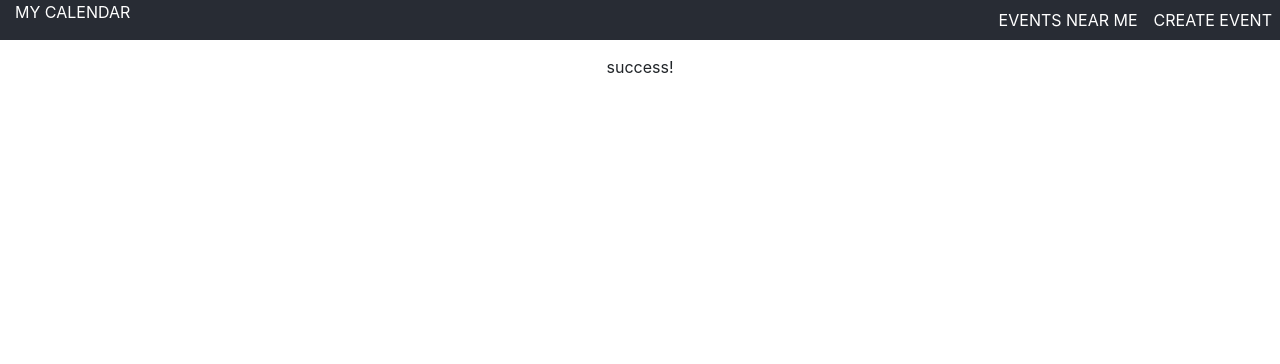
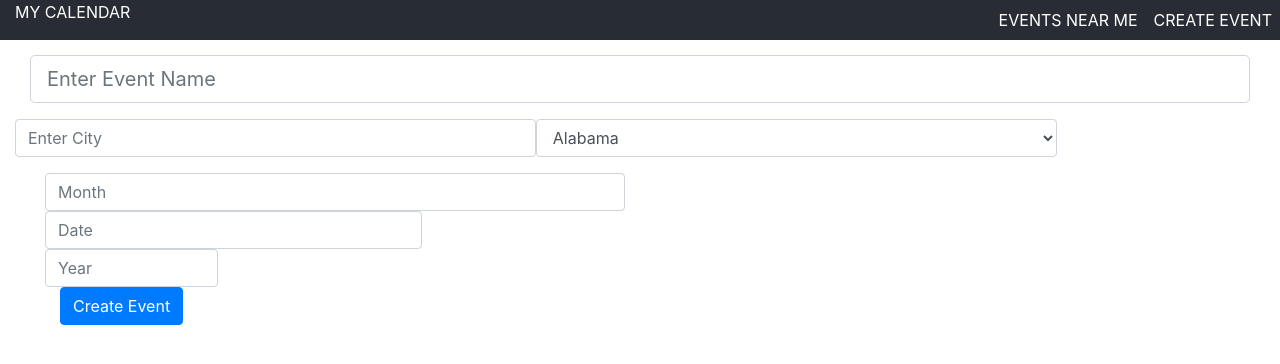
Before and after one commit to kthib16/react-calendar-app, a React (Create React App) app: page /add-event in a window 1280 px wide. Shown: the top 364 px of the page. Built offline with nearby package versions, Linux system fonts and the light colour scheme; no server answers; the database is empty.

Commit message:
Updates Create Event

```diff
--- a/package.json
+++ b/package.json
@@ -1,5 +1,5 @@
 {
-  "name": "react-puppies-app",
+  "name": "react-calendar-app",
   "version": "0.1.0",
   "private": true,
   "dependencies": {
--- a/src/App.js
+++ b/src/App.js
@@ -3,7 +3,7 @@ import './App.css';
 import React from 'react';
 import { Switch, Route, NavLink } from 'react-router-dom';
 import { initializeApp } from 'firebase/app';
-import { getFirestore, collection, getDocs} from 'firebase/firestore';
+import { getFirestore, collection, getDocs, addDoc } from 'firebase/firestore';
 import Home from './pages/Home';
 import CreateEvent from './pages/CreateEvent';
 import NearbyEvents from './pages/NearbyEvents';
@@ -55,6 +55,12 @@ getEvents = async () => {
   })
 }
 
+createEvent = async newEvent => {
+  const eventsCollection = collection(db, 'Events');
+  await addDoc(eventsCollection, newEvent);
+  this.getEvents();
+}
+
 render(){
   return (
     <div className="App">
@@ -73,7 +79,7 @@ render(){
           <Home events={this.state.events} />
         </Route>
         <Route exact path='/add-event'>
-          <CreateEvent />
+          <CreateEvent createEvent={this.createEvent} />
         </Route>
         <Route exact path='/events-near-me'>
           <NearbyEvents />
--- a/src/pages/CreateEvent.js
+++ b/src/pages/CreateEvent.js
@@ -4,108 +4,106 @@ export default class CreateEvent extends Component {
   state = {
   }
 
-// handleChange = e =>{
-//   this.setState({
-//     [e.target.name]: e.target.value
-//   })
-// }
-//
-// handleSubmit = e => {
-//   e.preventDefault();
-//   const newEventObj = {
-//     date: parseInt(this.state.date),
-//     month: this.state.month,
-//     year: parseInt(this.state.year),
-//     eventName: this.state.eventName,
-//     guestsAttending: this.props.userName,
-//     isGoing: true,
-//     locationCity: this.state.locationCity,
-//     locationState: this.state.locationState
-//   }
-//
-//   this.props.createEvent(newEventObj);
-// }
+handleChange = e =>{
+  this.setState({
+    [e.target.name]: e.target.value
+  })
+}
+
+handleSubmit = e => {
+  e.preventDefault();
+  const newEventObj = {
+    date: parseInt(this.state.date),
+    month: this.state.month,
+    year: parseInt(this.state.year),
+    eventName: this.state.eventName,
+    isGoing: true,
+    locationCity: this.state.locationCity,
+    locationState: this.state.locationState
+  }
+
+  this.props.createEvent(newEventObj);
+}
 
 
   render() {
     return(
-      // <main>
-      // <form className="g-3">
-      //   <div className="mb-3">
-      //     <input /*onChange={this.handleChange}*/ value={this.state.eventName} name="eventName" placeholder="Enter Event Name" className="form-control form-control-lg"/>
-      //   </div>
-      //   <div className="row form-group mb-3">
-      //     <input /*onChange={this.handleChange}*/ value={this.state.locationCity} name="locationCity" type="text" placeholder="Enter City" className="form-control col-md-5 float-left" />
-      //     <select /*onChange={this.handleChange}*/ name="locationState" placeholder="Select State" className="form-control col-md-5 float-right">
-      //             <option>Alabama</option>
-      //             <option>Alaska</option>
-      //             <option>Arizona</option>
-      //             <option>Arkansas</option>
-      //             <option>California</option>
-      //             <option>Colorado</option>
-      //             <option>Connecticut</option>
-      //             <option>Delaware</option>
-      //             <option>Florida</option>
-      //             <option>Georgia</option>
-      //             <option>Hawaii</option>
-      //             <option>Idaho</option>
-      //             <option>Illinois</option>
-      //             <option>Indiana</option>
-      //             <option>Iowa</option>
-      //             <option>Kansas</option>
-      //             <option>Kentucky</option>
-      //             <option>Louisiana</option>
-      //             <option>Maine</option>
-      //             <option>Maryland</option>
-      //             <option>Massachusetts</option>
-      //             <option>Michigan</option>
-      //             <option>Minnesota</option>
-      //             <option>Mississippi</option>
-      //             <option>Missouri</option>
-      //             <option>Montana</option>
-      //             <option>Nebraska</option>
-      //             <option>Nevada</option>
-      //             <option>New Hampshire</option>
-      //             <option>New Jersey</option>
-      //             <option>New Mexico</option>
-      //             <option>New York</option>
-      //             <option>North Carolina</option>
-      //             <option>North Dakota</option>
-      //             <option>Ohio</option>
-      //             <option>Oklahoma</option>
-      //             <option>Oregon</option>
-      //             <option>Pennsylvania</option>
-      //             <option>Rhode Island</option>
-      //             <option>South Carolina</option>
-      //             <option>South Dakota</option>
-      //             <option>Tennessee</option>
-      //             <option>Texas</option>
-      //             <option>Utah</option>
-      //             <option>Vermont</option>
-      //             <option>Virginia</option>
-      //             <option>Washington</option>
-      //             <option>West Virginia</option>
-      //             <option>Wisconsin</option>
-      //             <option>Wyoming</option>
-      //     </select>
-      //
-      //   </div>
-      //   <div className="col-md-6">
-      //     <input /*onChange={this.handleChange}*/ value={this.state.month} name="month" placeholder="Month" className="form-control"/>
-      //   </div>
-      //   <div className="col-md-4">
-      //     <input /*onChange={this.handleChange}*/ value={this.state.date} name="date" placeholder="Date" className="form-control" />
-      //   </div>
-      //   <div className="col-md-2">
-      //     <input /*onChange={this.handleChange}*/ value={this.state.year} name="year" placeholder="Year" className="form-control"/>
-      //   </div>
-      //   <div className="row col-12 float-right">
-      //   <button /*onClick={this.handleSubmit}*/ type="submit" className="btn btn-primary">Create Event</button>
-      //   </div>
-      //   </form>
-      //
-      //   </main>
-      <p>success!</p>
+      <main>
+      <form className="g-3">
+        <div className="mb-3">
+          <input onChange={this.handleChange} value={this.state.eventName} name="eventName" placeholder="Enter Event Name" className="form-control form-control-lg"/>
+        </div>
+        <div className="row form-group mb-3">
+          <input onChange={this.handleChange} value={this.state.locationCity} name="locationCity" type="text" placeholder="Enter City" className="form-control col-md-5 float-left" />
+          <select onChange={this.handleChange} name="locationState" placeholder="Select State" className="form-control col-md-5 float-right">
+                  <option>Alabama</option>
+                  <option>Alaska</option>
+                  <option>Arizona</option>
+                  <option>Arkansas</option>
+                  <option>California</option>
+                  <option>Colorado</option>
+                  <option>Connecticut</option>
+                  <option>Delaware</option>
+                  <option>Florida</option>
+                  <option>Georgia</option>
+                  <option>Hawaii</option>
+                  <option>Idaho</option>
+                  <option>Illinois</option>
+                  <option>Indiana</option>
+                  <option>Iowa</option>
+                  <option>Kansas</option>
+                  <option>Kentucky</option>
+                  <option>Louisiana</option>
+                  <option>Maine</option>
+                  <option>Maryland</option>
+                  <option>Massachusetts</option>
+                  <option>Michigan</option>
+                  <option>Minnesota</option>
+                  <option>Mississippi</option>
+                  <option>Missouri</option>
+                  <option>Montana</option>
+                  <option>Nebraska</option>
+                  <option>Nevada</option>
+                  <option>New Hampshire</option>
+                  <option>New Jersey</option>
+                  <option>New Mexico</option>
+                  <option>New York</option>
+                  <option>North Carolina</option>
+                  <option>North Dakota</option>
+                  <option>Ohio</option>
+                  <option>Oklahoma</option>
+                  <option>Oregon</option>
+                  <option>Pennsylvania</option>
+                  <option>Rhode Island</option>
+                  <option>South Carolina</option>
+                  <option>South Dakota</option>
+                  <option>Tennessee</option>
+                  <option>Texas</option>
+                  <option>Utah</option>
+                  <option>Vermont</option>
+                  <option>Virginia</option>
+                  <option>Washington</option>
+                  <option>West Virginia</option>
+                  <option>Wisconsin</option>
+                  <option>Wyoming</option>
+          </select>
+
+        </div>
+        <div className="col-md-6">
+          <input onChange={this.handleChange} value={this.state.month} name="month" placeholder="Month" className="form-control"/>
+        </div>
+        <div className="col-md-4">
+          <input onChange={this.handleChange} value={this.state.date} name="date" placeholder="Date" className="form-control" />
+        </div>
+        <div className="col-md-2">
+          <input onChange={this.handleChange} value={this.state.year} name="year" placeholder="Year" className="form-control"/>
+        </div>
+        <div className="row col-12 float-right">
+        <button onClick={this.handleSubmit} type="submit" className="btn btn-primary">Create Event</button>
+        </div>
+        </form>
+
+        </main>
 
     )
   }
```
